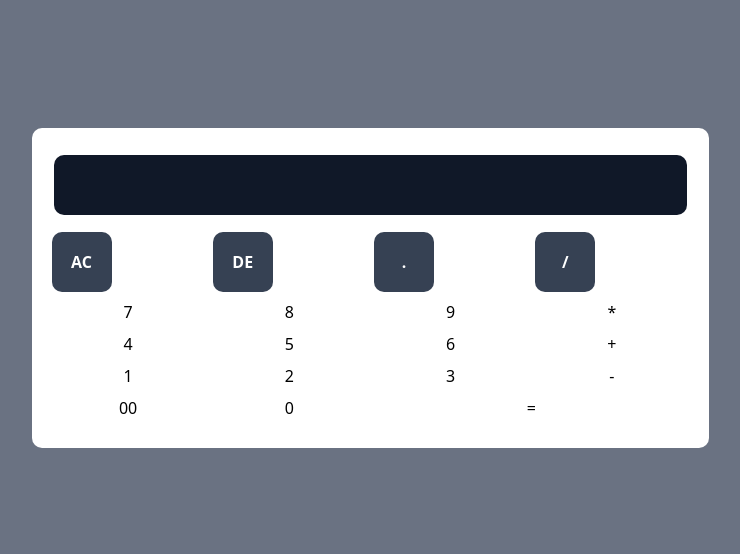
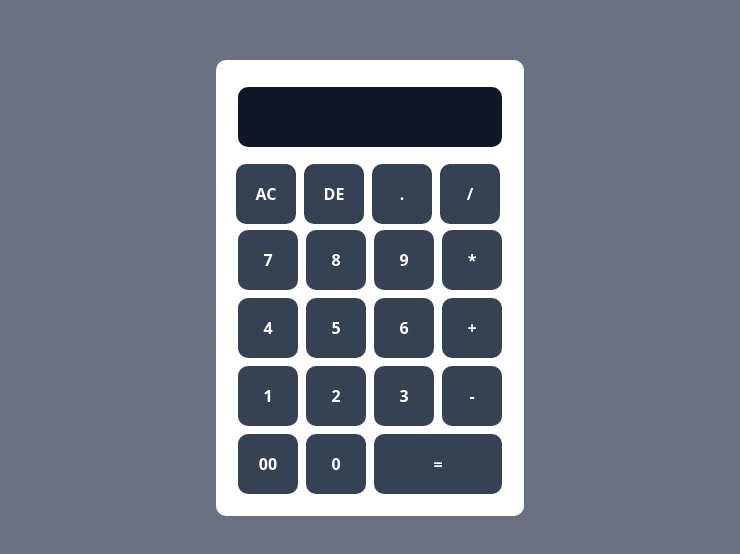
Before and after one commit to cboncales/Calculator-app, a React (Vite) app: page / in a window 1280 px wide. Shown: the part 112-666 px from the top of the page, without its empty margins (270-1010 px from the left). Built offline with nearby package versions, Linux system fonts and the light colour scheme.

Commit message:
fixed refactored code

```diff
--- a/src/App.jsx
+++ b/src/App.jsx
@@ -20,13 +20,13 @@ function App() {
       <div className="calculator p-5 rounded-[10px] bg-white">
         <div className="display-inpt flex justify-end items-center mt-[5px] mb-[15px]">
           <input
-            className="border-none outline-0 w-full h-[60px] text-[40px] bg-gray-900 m-[2px] rounded-[10px] font-extrabold text-white text-right py-[5px] px-[10px]"
+            className="border-none outline-0 w-[60px] flex-1 h-[60px] text-[40px] bg-gray-900 m-[2px] rounded-[10px] font-extrabold text-white text-right py-[5px] px-[10px]"
             type="text"
             value={value}
             readOnly
           />
         </div>
-        <div className="grid grid-cols-4 gap-2">
+        <div className="grid grid-cols-4 gap-1">
           {/* Buttons */}
           {["AC", "DE", ".", "/"].map((item) => (
             <button
@@ -47,7 +47,7 @@ function App() {
           {["7", "8", "9", "*"].map((item) => (
             <button
               key={item}
-              className="btn"
+              className="btn border-none outline-0 w-[60px] h-[60px] text-[16px] bg-gray-700 m-[2px] rounded-[10px] font-extrabold text-white cursor-pointer hover:bg-gray-900"
               onClick={handleClick}
               value={item}
             >
@@ -58,7 +58,7 @@ function App() {
           {["4", "5", "6", "+"].map((item) => (
             <button
               key={item}
-              className="btn"
+              className="btn border-none outline-0 w-[60px] h-[60px] text-[16px] bg-gray-700 m-[2px] rounded-[10px] font-extrabold text-white cursor-pointer hover:bg-gray-900"
               onClick={handleClick}
               value={item}
             >
@@ -69,7 +69,7 @@ function App() {
           {["1", "2", "3", "-"].map((item) => (
             <button
               key={item}
-              className="btn"
+              className="btn border-none outline-0 w-[60px] h-[60px] text-[16px] bg-gray-700 m-[2px] rounded-[10px] font-extrabold text-white cursor-pointer hover:bg-gray-900"
               onClick={handleClick}
               value={item}
             >
@@ -77,11 +77,11 @@ function App() {
             </button>
           ))}
 
-          {["00", "0", "=", ""].map((item) =>
+          {["00", "0", "="].map((item) =>
             item === "=" ? (
               <button
                 key={item}
-                className="btn col-span-2"
+                className="btn border-none outline-0 h-[60px] text-[16px] bg-gray-700 m-[2px] rounded-[10px] font-extrabold text-white cursor-pointer hover:bg-gray-900 col-span-2"
                 onClick={handleCalculate}
               >
                 {item}
@@ -89,7 +89,7 @@ function App() {
             ) : (
               <button
                 key={item}
-                className="btn"
+                className="btn border-none outline-0 w-[60px] h-[60px] text-[16px] bg-gray-700 m-[2px] rounded-[10px] font-extrabold text-white cursor-pointer hover:bg-gray-900"
                 onClick={handleClick}
                 value={item}
               >
```
